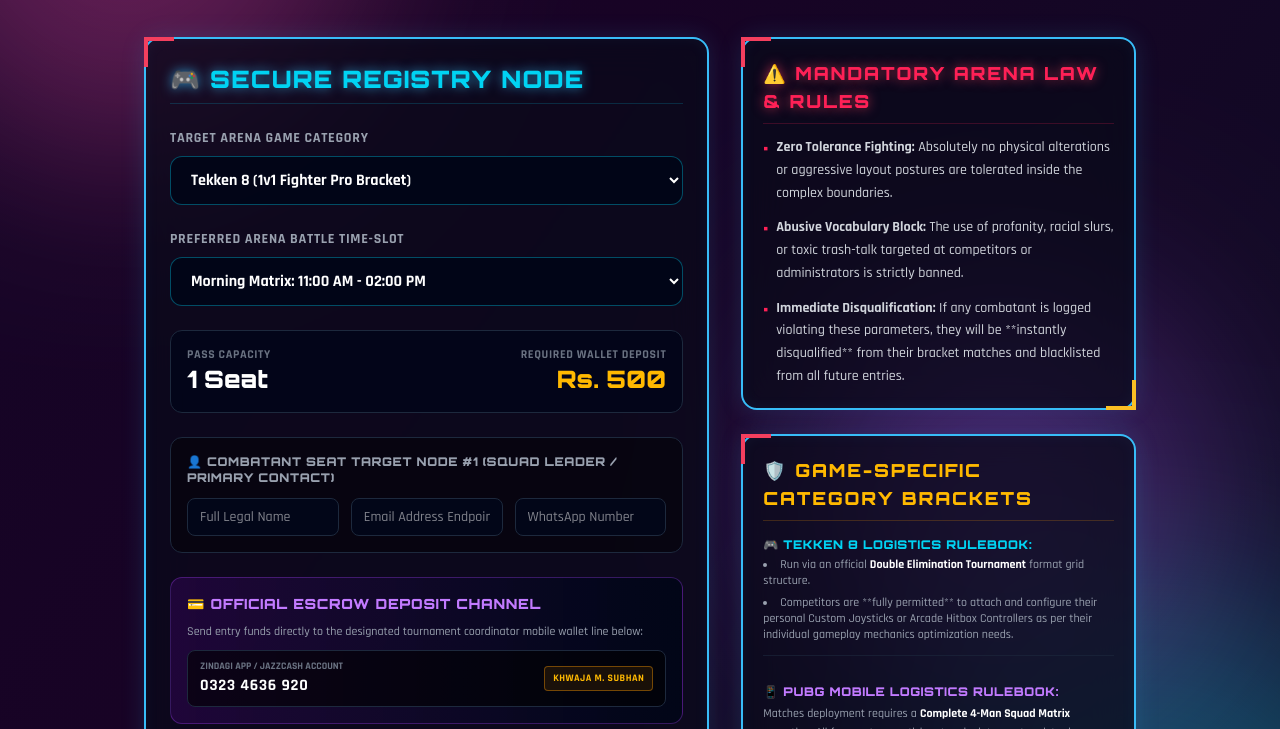
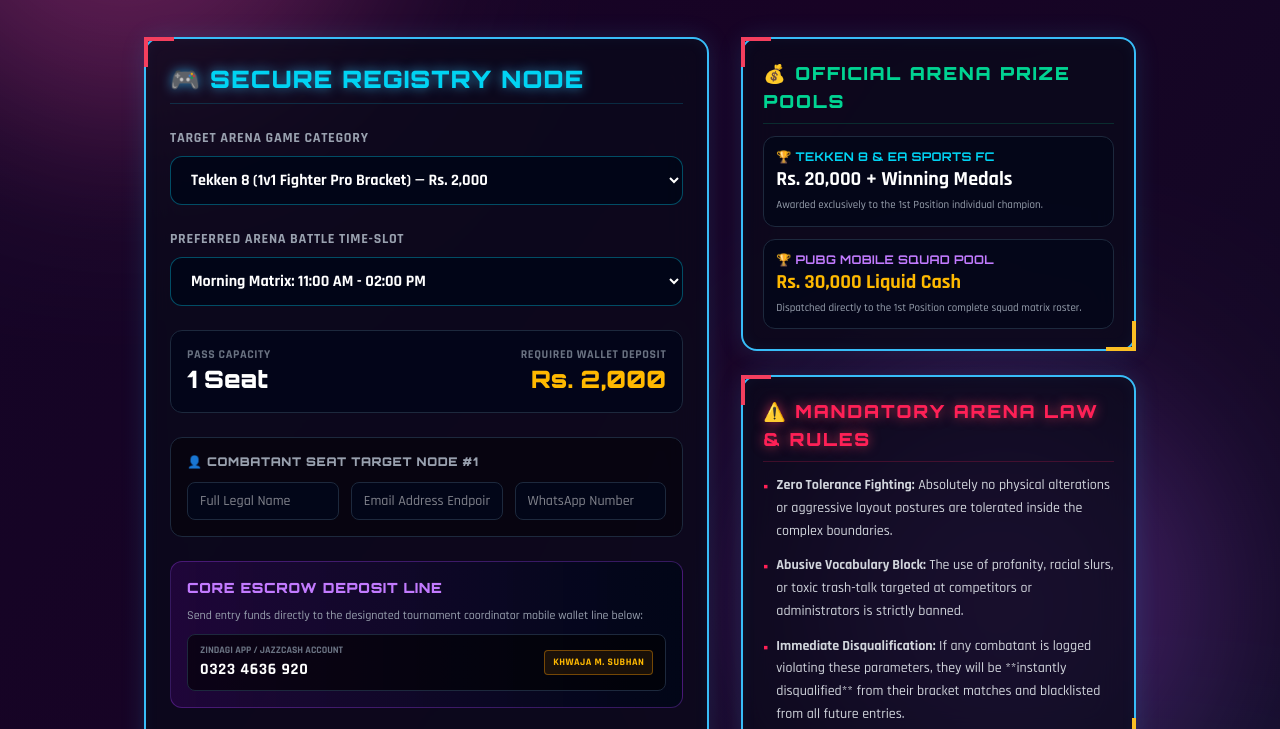
Before and after one commit to sherazsubhan961-droid/cyber-clash-v2, a website: page index.html in a window 1280 px wide. Shown: the part 213-942 px from the top of the page. Drawn offline with nearby package versions, Linux system fonts and the light colour scheme; some packages are replaced by stand-ins of ours; a script that the page names is missing.

Commit message:
Update index.html

```diff
--- a/index.html
+++ b/index.html
@@ -4,8 +4,11 @@
     <meta charset="UTF-8">
     <meta name="viewport" content="width=device-width, initial-scale=1.0">
     <title>CYBER CLASH 2026 | Arena Registration</title>
+    <!-- Tailwind CSS for modern structure -->
     <script src="https://cdn.jsdelivr.net/npm/@tailwindcss/browser@4"></script>
+    <!-- Google Fonts for Gaming Aesthetic -->
     <link href="https://fonts.googleapis.com/css2?family=Orbitron:wght@400;700;900&family=Rajdhani:wght@500;700&display=swap" rel="stylesheet">
+    <!-- SweetAlert2 for Premium Popups -->
     <script src="https://cdn.jsdelivr.net/npm/sweetalert2@11"></script>
 
     <style>
@@ -83,12 +86,14 @@
 </head>
 <body class="animated-bg text-gray-100 min-h-screen relative pb-16">
 
+    <!-- Background Orbs Layer -->
     <div class="plasma-orb orb-pink"></div>
     <div class="plasma-orb orb-blue"></div>
     <div class="plasma-orb orb-purple"></div>
 
     <div class="max-w-5xl mx-auto px-4 pt-12 relative z-10">
 
+        <!-- HEADER HUD BANNER -->
         <header class="text-center mb-10">
             <div class="inline-block bg-rose-500/10 border border-rose-500/30 px-4 py-1 rounded-full text-rose-400 heading-font text-xs tracking-[4px] uppercase mb-3 font-bold">
                 ⚡ LIVE BATTLE LOGISTICS INTEL
@@ -101,22 +106,27 @@
             </p>
         </header>
 
+        <!-- TWO-COLUMN GRID CORE EXECUTION DECK -->
         <div class="grid grid-cols-1 lg:grid-cols-12 gap-8 items-start">
 
+            <!-- LEFT HAND PANELS: REGISTER INTERFACE FORM (7 COLUMNS) -->
             <main class="lg:col-span-7">
                 <form id="registrationForm" class="cyber-panel p-6 rounded-2xl space-y-6">
                     <h2 class="heading-font text-2xl font-black text-cyan-400 uppercase tracking-wider border-b border-cyan-500/20 pb-2 neon-text-blue">
                         🎮 SECURE REGISTRY NODE
                     </h2>
 
+                    <!-- SELECT GAME MODALITY -->
                     <div>
                         <label class="block text-gray-400 uppercase font-bold tracking-wider text-sm mb-2">Target Arena Game Category</label>
                         <select id="gameSelect" onchange="adjustRosterInputs()" class="w-full bg-slate-950/90 border border-cyan-500/40 rounded-xl px-4 py-3 text-white font-semibold transition-all duration-300 neon-border-focus cursor-pointer">
-                            <option value="Tekken 8">Tekken 8 (1v1 Fighter Pro Bracket)</option>
-                            <option value="PUBG Mobile">PUBG Mobile (4v4 Complete Squad Matrix)</option>
+                            <option value="Tekken 8">Tekken 8 (1v1 Fighter Pro Bracket) — Rs. 2,000</option>
+                            <option value="EA Sports FC">EA Sports FC (FIFA PS5 Solo Bracket) — Rs. 2,000</option>
+                            <option value="PUBG Mobile">PUBG Mobile (4v4 Complete Squad Matrix) — Rs. 6,000</option>
                         </select>
                     </div>
 
+                    <!-- TIME SLOT SELECTION -->
                     <div>
                         <label class="block text-gray-400 uppercase font-bold tracking-wider text-sm mb-2">Preferred Arena Battle Time-Slot</label>
                         <select id="timeSlot" class="w-full bg-slate-950/90 border border-cyan-500/40 rounded-xl px-4 py-3 text-white font-semibold transition-all duration-300 neon-border-focus cursor-pointer">
@@ -126,6 +136,7 @@
                         </select>
                     </div>
 
+                    <!-- INVOICE PARAMETERS STATS PANEL -->
                     <div class="grid grid-cols-2 gap-4 bg-slate-950/80 border border-slate-800 p-4 rounded-xl">
                         <div>
                             <span class="block text-xs text-gray-500 uppercase font-bold tracking-wider">Pass Capacity</span>
@@ -133,15 +144,18 @@
                         </div>
                         <div class="text-right">
                             <span class="block text-xs text-gray-500 uppercase font-bold tracking-wider">Required Wallet Deposit</span>
-                            <span id="displayAmount" class="text-2xl font-black heading-font text-amber-400">Rs. 500</span>
+                            <span id="displayAmount" class="text-2xl font-black heading-font text-amber-400">Rs. 2,000</span>
                         </div>
                     </div>
 
+                    <!-- DYNAMIC INPUT CONSOLE FOR COMPETITORS -->
                     <div id="combatantContainer" class="space-y-4">
-                        </div>
+                        <!-- Script elements inject combatant card blocks layout cleanly here -->
+                    </div>
 
+                    <!-- WALLET INBOUND DISPATCH DECK -->
                     <div class="bg-gradient-to-r from-purple-950/40 to-slate-950 border border-purple-500/30 p-4 rounded-xl space-y-2">
-                        <h4 class="heading-font font-black text-purple-400 uppercase text-sm tracking-wider">💳 OFFICIAL ESCROW DEPOSIT CHANNEL</h4>
+                        <h4 class="heading-font font-black text-purple-400 uppercase text-sm tracking-wider">Core Escrow Deposit Line</h4>
                         <p class="text-xs text-gray-400 leading-relaxed">
                             Send entry funds directly to the designated tournament coordinator mobile wallet line below:
                         </p>
@@ -156,6 +170,7 @@
                         </div>
                     </div>
 
+                    <!-- PROOF DEPOSIT SCREENSHOT NODE -->
                     <div>
                         <label class="block text-gray-400 uppercase font-bold tracking-wider text-sm mb-2">Upload Transfer Voucher Proof (Image File Only)</label>
                         <div class="relative bg-slate-950/90 border-2 border-dashed border-cyan-500/30 rounded-xl p-4 text-center group hover:border-cyan-400 transition-all duration-300">
@@ -167,16 +182,37 @@
                         </div>
                     </div>
 
+                    <!-- SUBMIT EXECUTION BUTTON -->
                     <button type="submit" class="w-full bg-gradient-to-r from-rose-600 to-purple-600 hover:from-rose-500 hover:to-purple-500 text-white font-black heading-font text-lg py-4 rounded-xl uppercase tracking-[3px] shadow-lg shadow-rose-600/20 active:scale-[0.99] transition-all duration-200 cursor-pointer">
                         🚀 TRANSMIT APPLICATION FILE
                     </button>
                 </form>
             </main>
 
+            <!-- RIGHT HAND PANELS: TOURNAMENT RULES DECK (5 COLUMNS) -->
             <aside class="lg:col-span-5 space-y-6">
 
+                <!-- REVALUATED PRIZE POOL MATRIX CARD -->
+                <section class="cyber-panel p-5 rounded-2xl border-emerald-500/50 shadow-emerald-500/5">
+                    <h3 class="heading-font text-lg font-black text-emerald-400 uppercase tracking-widest border-b border-emerald-500/20 pb-2">
+                        💰 OFFICIAL ARENA PRIZE POOLS
+                    </h3>
+                    <div class="mt-3 space-y-3 font-medium">
+                        <div class="bg-slate-950/70 p-3 rounded-xl border border-slate-800">
+                            <span class="block heading-font text-xs text-cyan-400 uppercase font-bold tracking-wide">🏆 TEKKEN 8 & EA SPORTS FC</span>
+                            <span class="text-xl font-black text-white">Rs. 20,000 + Winning Medals</span>
+                            <p class="text-[11px] text-gray-400 mt-1">Awarded exclusively to the 1st Position individual champion.</p>
+                        </div>
+                        <div class="bg-slate-950/70 p-3 rounded-xl border border-slate-800">
+                            <span class="block heading-font text-xs text-purple-400 uppercase font-bold tracking-wide">🏆 PUBG MOBILE SQUAD POOL</span>
+                            <span class="text-xl font-black text-amber-400">Rs. 30,000 Liquid Cash</span>
+                            <p class="text-[11px] text-gray-400 mt-1">Dispatched directly to the 1st Position complete squad matrix roster.</p>
+                        </div>
+                    </div>
+                </section>
+
+                <!-- MANDATORY CODES OF CONDUCT PANEL -->
                 <section class="cyber-panel p-5 rounded-2xl border-rose-500/50 shadow-rose-500/5">
-                    <div class="cyber-panel::before" style="border-top-color:#06b6d4; border-left-color:#06b6d4;"></div>
                     <h3 class="heading-font text-lg font-black text-rose-500 uppercase tracking-widest border-b border-rose-500/20 pb-2 flex items-center gap-2 neon-text-rose">
                         ⚠️ MANDATORY ARENA LAW & RULES
                     </h3>
@@ -196,24 +232,35 @@
                     </ul>
                 </section>
 
+                <!-- BRACKET FORMAT SPECIFIC RULES PANEL -->
                 <section class="cyber-panel p-5 rounded-2xl border-amber-500/50 shadow-amber-500/5">
                     <h3 class="heading-font text-lg font-black text-amber-400 uppercase tracking-widest border-b border-amber-500/20 pb-2">
-                        🛡️ GAME-SPECIFIC CATEGORY BRACKETS
+                        🛡️ GAME-SPECIFIC BRACKETS
                     </h3>
 
                     <div class="mt-4 space-y-4 divide-y divide-slate-800/60">
+                        <!-- TEKKEN SPECIFICS -->
                         <div class="pb-3">
-                            <h4 class="heading-font text-xs font-black text-cyan-400 uppercase tracking-wider mb-1">🎮 TEKKEN 8 LOGISTICS RULEBOOK:</h4>
+                            <h4 class="heading-font text-xs font-black text-cyan-400 uppercase tracking-wider mb-1">🎮 TEKKEN 8 HARDWARE SPECS:</h4>
                             <ul class="text-xs text-gray-400 space-y-1.5 list-inside list-disc">
                                 <li>Run via an official <span class="text-white font-semibold">Double Elimination Tournament</span> format grid structure.</li>
-                                <li>Competitors are **fully permitted** to attach and configure their personal Custom Joysticks or Arcade Hitbox Controllers as per their individual gameplay mechanics optimization needs.</li>
+                                <li>Competitors are **fully permitted** to attach and configure their personal Custom Joysticks or Arcade Controllers as per their needs.</li>
                             </ul>
                         </div>
 
+                        <!-- FIFA SPECIFICS -->
+                        <div class="py-3">
+                            <h4 class="heading-font text-xs font-black text-emerald-400 uppercase tracking-wider mb-1">⚽ EA SPORTS FC (FIFA PS5):</h4>
+                            <p class="text-xs text-gray-400 leading-relaxed">
+                                Executed as a high-intensity Solo 1v1 console grid challenge. Players are authorized to map custom controller layout styles before starting their matches.
+                            </p>
+                        </div>
+
+                        <!-- PUBG MOBILE SPECIFICS -->
                         <div class="pt-3">
-                            <h4 class="heading-font text-xs font-black text-purple-400 uppercase tracking-wider mb-1">📱 PUBG MOBILE LOGISTICS RULEBOOK:</h4>
+                            <h4 class="heading-font text-xs font-black text-purple-400 uppercase tracking-wider mb-1">📱 PUBG MOBILE LOGISTICS SQUAD LAYOUT:</h4>
                             <p class="text-xs text-gray-400 leading-relaxed">
-                                Matches deployment requires a <span class="text-white font-semibold">Complete 4-Man Squad Matrix</span> operation. All four custom participant endpoints must register in synchronization to form an authorized entry node block.
+                                Matches deployment requires a <span class="text-white font-semibold">Complete 4-Man Squad Matrix</span> operation (Rs. 1,500 per person making it Rs. 6,000 complete). All four custom slots must register simultaneously.
                             </p>
                         </div>
                     </div>
@@ -223,33 +270,33 @@
         </div>
     </div>
 
+    <!-- CODE LOGIC PROCESSING DECK ENGINE -->
     <script>
-        // Track the current file uploaded state securely
         let structuredBase64Image = "";
 
-        // Dynamically match user form values to payment scales
+        // Dynamically compute exact entry fees and player headcounts
         function adjustRosterInputs() {
             const selectedGame = document.getElementById('gameSelect').value;
             const container = document.getElementById('combatantContainer');
 
             let headcount = 1;
-            let netFeePaid = 500;
+            let netFeePaid = 2000; // Default for Tekken 8 and EA Sports FC
 
             if (selectedGame === "PUBG Mobile") {
                 headcount = 4;
-                netFeePaid = 2000;
+                netFeePaid = 6000;
             }
 
             document.getElementById('displayQuantity').innerText = `${headcount} Seat${headcount > 1 ? 's' : ''}`;
             document.getElementById('displayAmount').innerText = `Rs. ${netFeePaid.toLocaleString()}`;
 
-            container.innerHTML = ""; // Clear active input loops cleanly
+            container.innerHTML = ""; // Clear existing input cards
 
             for (let i = 0; i < headcount; i++) {
                 container.innerHTML += `
                     <div class="bg-black/40 border border-slate-800 p-4 rounded-xl space-y-3">
                         <span class="block heading-font text-xs font-black text-gray-400 uppercase tracking-wider">
-                            👤 Combatant Seat Target Node #${i + 1} ${i === 0 ? '(Squad Leader / Primary Contact)' : ''}
+                            👤 Combatant Seat Target Node #${i + 1} ${i === 0 && headcount > 1 ? '(Squad Leader / Contact Point)' : ''}
                         </span>
                         <div class="grid grid-cols-1 md:grid-cols-3 gap-3">
                             <input type="text" placeholder="Full Legal Name" class="competitor-name bg-slate-950 border border-slate-800 rounded-lg px-3 py-2 text-sm text-white neon-border-focus" required />
@@ -261,13 +308,13 @@
             }
         }
 
-        // Safe file parser to ensure ONLY valid images pass through frontend gateways
+        // Image validation parsing node
         document.getElementById('screenshotFile').addEventListener('change', function(e) {
             const targetFile = e.target.files[0];
             if (!targetFile) return;
 
             if (!targetFile.type.startsWith('image/')) {
-                Swal.fire({ icon: 'error', title: 'File Blocked', text: 'You can only upload actual photo screenshot vouchers.', background: '#0f172a', color: '#fff' });
+                Swal.fire({ icon: 'error', title: 'File Blocked', text: 'You can only upload photo voucher confirmation images.', background: '#0f172a', color: '#fff' });
                 this.value = '';
                 document.getElementById('fileNameDisplay').innerText = "No image file staged";
                 structuredBase64Image = "";
@@ -283,19 +330,19 @@
             reader.readAsDataURL(targetFile);
         });
 
-        // intercept submit handlers to talk with Netlify Redirect endpoints
+        // Submit listener payload router
         document.getElementById('registrationForm').addEventListener('submit', async function(e) {
             e.preventDefault();
 
             if (!structuredBase64Image) {
-                Swal.fire({ icon: 'warning', title: 'Missing Proof Asset', text: 'Please attach your payment screenshot confirmation file before hitting deploy.', background: '#0f172a', color: '#fff' });
+                Swal.fire({ icon: 'warning', title: 'Missing Proof Asset', text: 'Please attach your payment screenshot image voucher.', background: '#0f172a', color: '#fff' });
                 return;
             }
 
             const game = document.getElementById('gameSelect').value;
             const timeSlot = document.getElementById('timeSlot').value;
             const quantity = game === "PUBG Mobile" ? 4 : 1;
-            const amount = game === "PUBG Mobile" ? 2000 : 500;
+            const amount = game === "PUBG Mobile" ? 6000 : 2000;
 
             const nameElements = document.querySelectorAll('.competitor-name');
             const emailElements = document.querySelectorAll('.competitor-email');
@@ -320,7 +367,6 @@
             });
 
             try {
-                // Notice the URL is set to relative /api/register which Netlify maps using our redirects mapping rules flawlessly
                 const backendResponse = await fetch('/api/register', {
                     method: 'POST',
                     headers: { 'Content-Type': 'application/json' },
@@ -343,13 +389,13 @@
                     structuredBase64Image = "";
                     adjustRosterInputs();
                 } else {
-                    throw new Error("Serverless gateway dropped execution parameters.");
+                    throw new Error("Dropped gateway entry.");
                 }
             } catch (err) {
                 Swal.fire({
                     icon: 'error',
                     title: 'GATEWAY DISCONNECT',
-                    text: 'Connection Error: Netlify edge routers could not synchronize with your backend functions. Double check that your files are published successfully inside your Netlify panel.',
+                    text: 'Connection Error: Netlify edge routers could not synchronize with your backend functions. Double check your Netlify logs panel configuration settings.',
                     background: '#0f172a',
                     color: '#fff',
                     confirmButtonColor: '#f43f5e'
@@ -357,7 +403,6 @@
             }
         });
 
-        // Initialize registration card fields on load
         window.onload = adjustRosterInputs;
     </script>
 </body>
```
